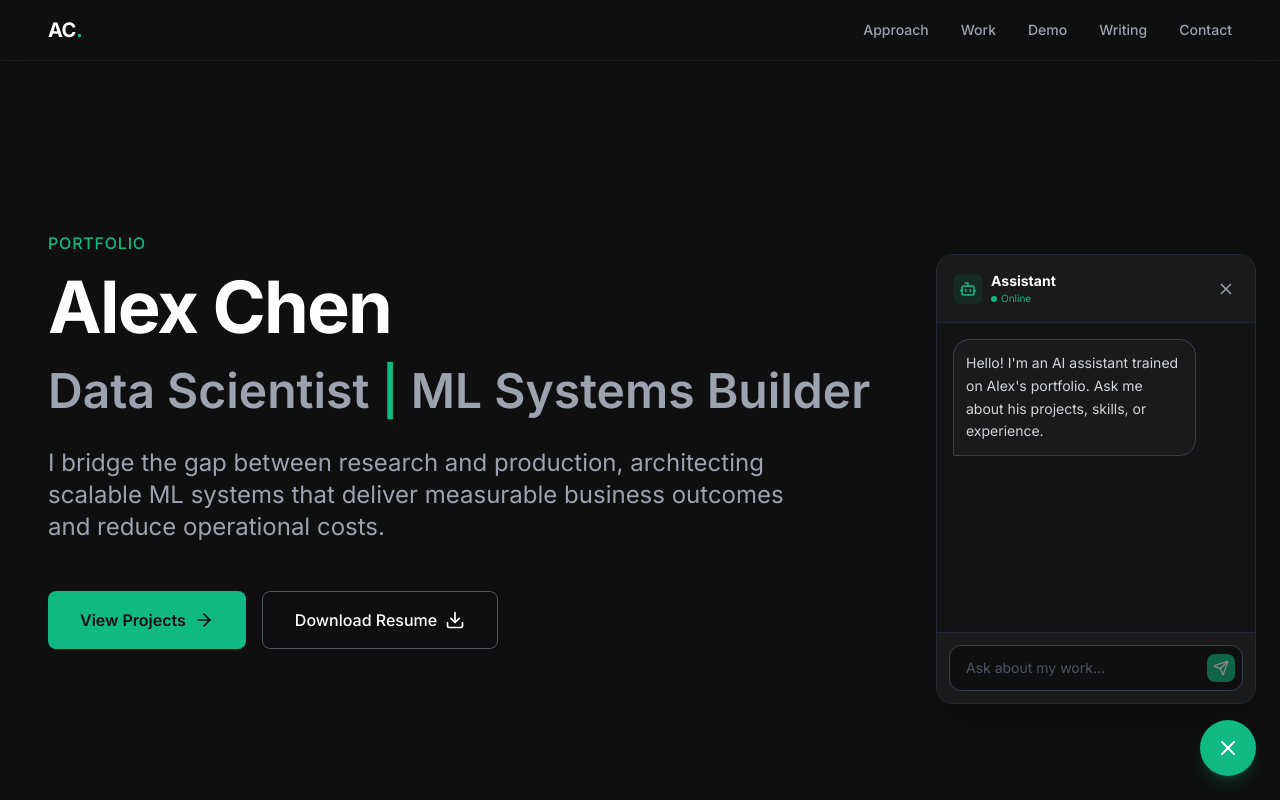
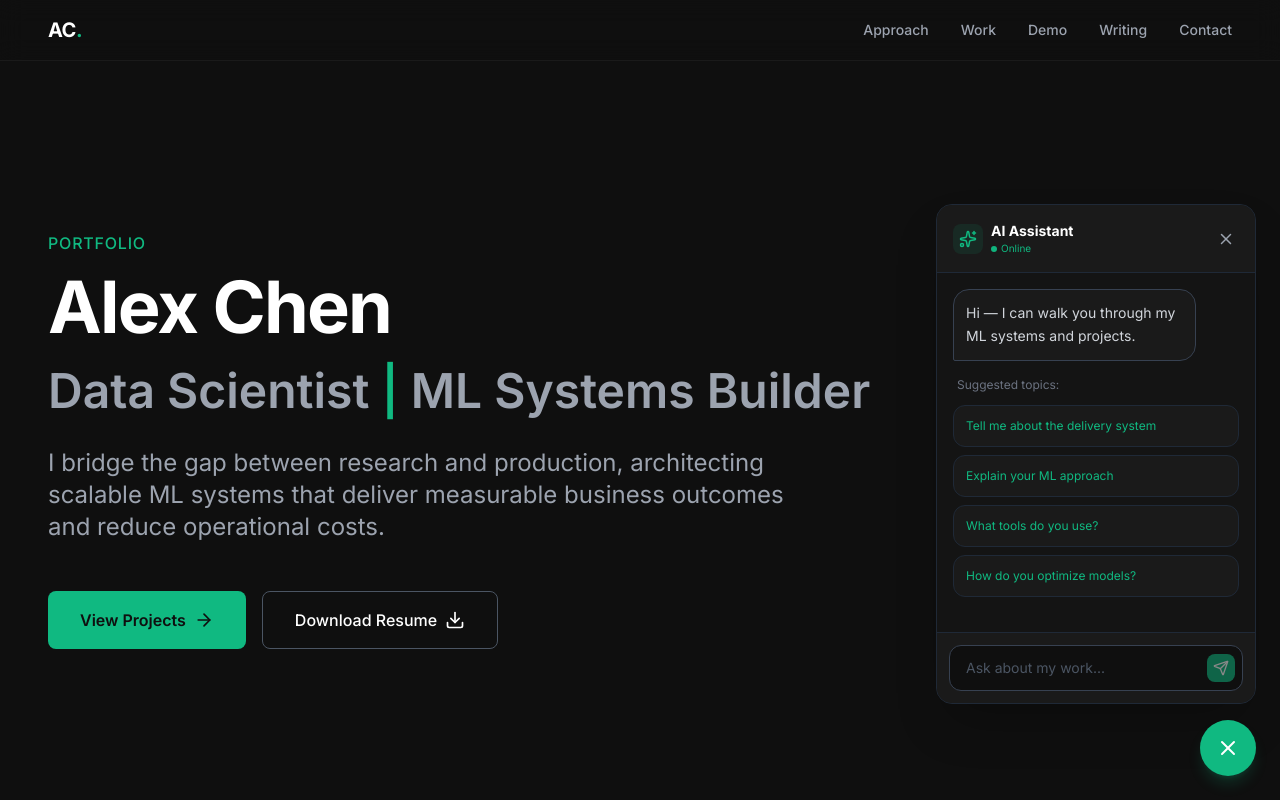
Before and after one commit to padmabhushanpagare/Ml_systems_portfolio, a React (Vite) app: page / in a window 1280 px wide. Both pictures are taken after a click on the button "Open Chat". Shown: the top 800 px of the page. Built offline with nearby package versions, Linux system fonts and the light colour scheme.

Commit message:
feat(ChatAssistant): Enhance user experience and add suggestions
Introduces initial helpful suggestions to guide user interaction. Updates the welcome message and ensures the chat scrolls to the bottom correctly when the chat opens.

```diff
--- a/components/ChatAssistant.tsx
+++ b/components/ChatAssistant.tsx
@@ -1,20 +1,27 @@
 import React, { useState, useRef, useEffect } from 'react';
-import { MessageSquare, X, Send, Bot } from 'lucide-react';
+import { MessageSquare, X, Send, Bot, Sparkles } from 'lucide-react';
 
 const ChatAssistant: React.FC = () => {
   const [isOpen, setIsOpen] = useState(false);
   const [inputValue, setInputValue] = useState("");
   const [isTyping, setIsTyping] = useState(false);
   const [messages, setMessages] = useState<{role: 'user' | 'assistant', text: string}[]>([
-    { role: 'assistant', text: "Hello! I'm an AI assistant trained on Alex's portfolio. Ask me about his projects, skills, or experience." }
+    { role: 'assistant', text: "Hi — I can walk you through my ML systems and projects." }
   ]);
   const messagesEndRef = useRef<HTMLDivElement>(null);
+
+  const suggestions = [
+    "Tell me about the delivery system",
+    "Explain your ML approach",
+    "What tools do you use?",
+    "How do you optimize models?"
+  ];
 
   const scrollToBottom = () => {
     messagesEndRef.current?.scrollIntoView({ behavior: "smooth" });
   };
 
-  useEffect(scrollToBottom, [messages, isTyping]);
+  useEffect(scrollToBottom, [messages, isTyping, isOpen]);
 
   const generateResponse = (input: string): string => {
     const text = input.toLowerCase();
@@ -46,12 +53,17 @@ const ChatAssistant: React.FC = () => {
         return "SYSTEMS APPROACH\n\nI focus on the full ML lifecycle: from Data Strategy (Feature Stores) to Modeling (Iterative Baselines) and Productionization (Scalable APIs), ensuring continuous value via rigorous Monitoring (Drift/Latency).";
     }
 
-    // 4. Contact
+    // 4. Optimization (New)
+    if (text.includes('optimize') || text.includes('optimization') || text.includes('latency') || text.includes('fast')) {
+        return "OPTIMIZATION STRATEGY\n\nMODEL: I employ quantization (INT8), knowledge distillation, and ONNX Runtime to reduce inference latency.\n\nSYSTEM: I implement aggressive caching layers (Redis), async processing queues (Kafka), and horizontal autoscaling on Kubernetes to handle high throughput.";
+    }
+
+    // 5. Contact
     if (text.includes('contact') || text.includes('email') || text.includes('hire') || text.includes('resume')) {
         return "CONTACT INFO\n\nYou can reach me at hello@alexchen.dev. I am currently open to discussing new opportunities in ML Systems Engineering.";
     }
 
-    // 5. Casual / Fallback
+    // 6. Casual / Fallback
     if (text.includes('hello') || text.includes('hi ') || text === 'hi' || text.includes('hey')) {
         return "Hello! Feel free to ask about my specific projects like the 'Predictive Maintenance System' or my technical skills.";
     }
@@ -59,38 +71,41 @@ const ChatAssistant: React.FC = () => {
     return "I can provide details on my Machine Learning projects, MLOps experience, or technical stack. Try asking about 'Predictive Maintenance', 'Skills', or 'Contact'.";
   };
 
-  const handleSend = (e: React.FormEvent) => {
-    e.preventDefault();
-    if (!inputValue.trim()) return;
+  const sendMessage = (text: string) => {
+    if (!text.trim()) return;
 
     // Add user message
-    const userMsg = inputValue;
-    setMessages(prev => [...prev, { role: 'user', text: userMsg }]);
+    setMessages(prev => [...prev, { role: 'user', text: text }]);
     setInputValue("");
     setIsTyping(true);
 
     // Simulate AI delay
     setTimeout(() => {
-        const responseText = generateResponse(userMsg);
+        const responseText = generateResponse(text);
         setMessages(prev => [...prev, { role: 'assistant', text: responseText }]);
         setIsTyping(false);
     }, 800);
+  };
+
+  const handleSend = (e: React.FormEvent) => {
+    e.preventDefault();
+    sendMessage(inputValue);
   };
 
   return (
     <>
       {/* Chat Panel */}
       <div
-        className={`fixed bottom-24 right-6 w-[90vw] md:w-80 max-h-[600px] h-[450px] bg-surface border border-gray-800 rounded-2xl shadow-2xl z-50 flex flex-col overflow-hidden transition-all duration-300 origin-bottom-right ${isOpen ? 'opacity-100 scale-100 translate-y-0' : 'opacity-0 scale-95 translate-y-4 pointer-events-none'}`}
+        className={`fixed bottom-24 right-6 w-[90vw] md:w-80 max-h-[600px] h-[500px] bg-surface border border-gray-800 rounded-2xl shadow-2xl z-50 flex flex-col overflow-hidden transition-all duration-300 origin-bottom-right ${isOpen ? 'opacity-100 scale-100 translate-y-0' : 'opacity-0 scale-95 translate-y-4 pointer-events-none'}`}
       >
         {/* Header */}
         <div className="p-4 bg-surface border-b border-gray-800 flex justify-between items-center">
             <div className="flex items-center gap-2">
                 <div className="p-1.5 bg-accent/10 rounded-lg text-accent">
-                    <Bot size={18} />
+                    <Sparkles size={18} />
                 </div>
                 <div>
-                    <h3 className="text-sm font-bold text-white">Assistant</h3>
+                    <h3 className="text-sm font-bold text-white">AI Assistant</h3>
                     <p className="text-[10px] text-accent flex items-center gap-1">
                         <span className="w-1.5 h-1.5 rounded-full bg-accent animate-pulse" />
                         Online
@@ -109,7 +124,10 @@ const ChatAssistant: React.FC = () => {
         {/* Messages Area */}
         <div className="flex-1 overflow-y-auto p-4 space-y-4 bg-background/50 scroll-smooth">
             {messages.map((msg, idx) => (
-                <div key={idx} className={`flex ${msg.role === 'user' ? 'justify-end' : 'justify-start'}`}>
+                <div
+                    key={idx}
+                    className={`flex ${msg.role === 'user' ? 'justify-end' : 'justify-start'} animate-slide-up`}
+                >
                     <div
                         className={`max-w-[85%] p-3 text-sm leading-relaxed whitespace-pre-wrap ${
                             msg.role === 'user'
@@ -122,9 +140,26 @@ const ChatAssistant: React.FC = () => {
                 </div>
             ))}
 
+            {/* Suggested Prompts (Only show if just greeting exists) */}
+            {messages.length === 1 && !isTyping && (
+                <div className="grid gap-2 mt-2 animate-slide-up" style={{animationDelay: '0.1s'}}>
+                    <p className="text-xs text-gray-500 mb-1 ml-1">Suggested topics:</p>
+                    {suggestions.map((s, i) => (
+                        <button
+                            key={i}
+                            onClick={() => sendMessage(s)}
+                            className="text-left text-xs text-accent border border-gray-800 hover:border-accent/50 bg-surface hover:bg-surface/80 p-3 rounded-xl transition-all active:scale-95 flex items-center justify-between group"
+                        >
+                            {s}
+                            <ArrowRightSmall />
+                        </button>
+                    ))}
+                </div>
+            )}
+
             {/* Typing Indicator */}
             {isTyping && (
-                <div className="flex justify-start">
+                <div className="flex justify-start animate-slide-up">
                     <div className="bg-surface border border-gray-700 p-3 rounded-2xl rounded-bl-sm flex gap-1.5 items-center h-10">
                         <span className="w-1.5 h-1.5 bg-gray-400 rounded-full animate-[bounce_1s_infinite_-0.3s]"></span>
                         <span className="w-1.5 h-1.5 bg-gray-400 rounded-full animate-[bounce_1s_infinite_-0.15s]"></span>
@@ -189,4 +224,11 @@ const ChatAssistant: React.FC = () => {
   );
 };
 
+const ArrowRightSmall = () => (
+    <svg width="12" height="12" viewBox="0 0 24 24" fill="none" stroke="currentColor" strokeWidth="2" strokeLinecap="round" strokeLinejoin="round" className="opacity-0 group-hover:opacity-100 transition-opacity -translate-x-2 group-hover:translate-x-0 duration-300">
+        <path d="M5 12h14" />
+        <path d="m12 5 7 7-7 7" />
+    </svg>
+);
+
 export default ChatAssistant;
```
